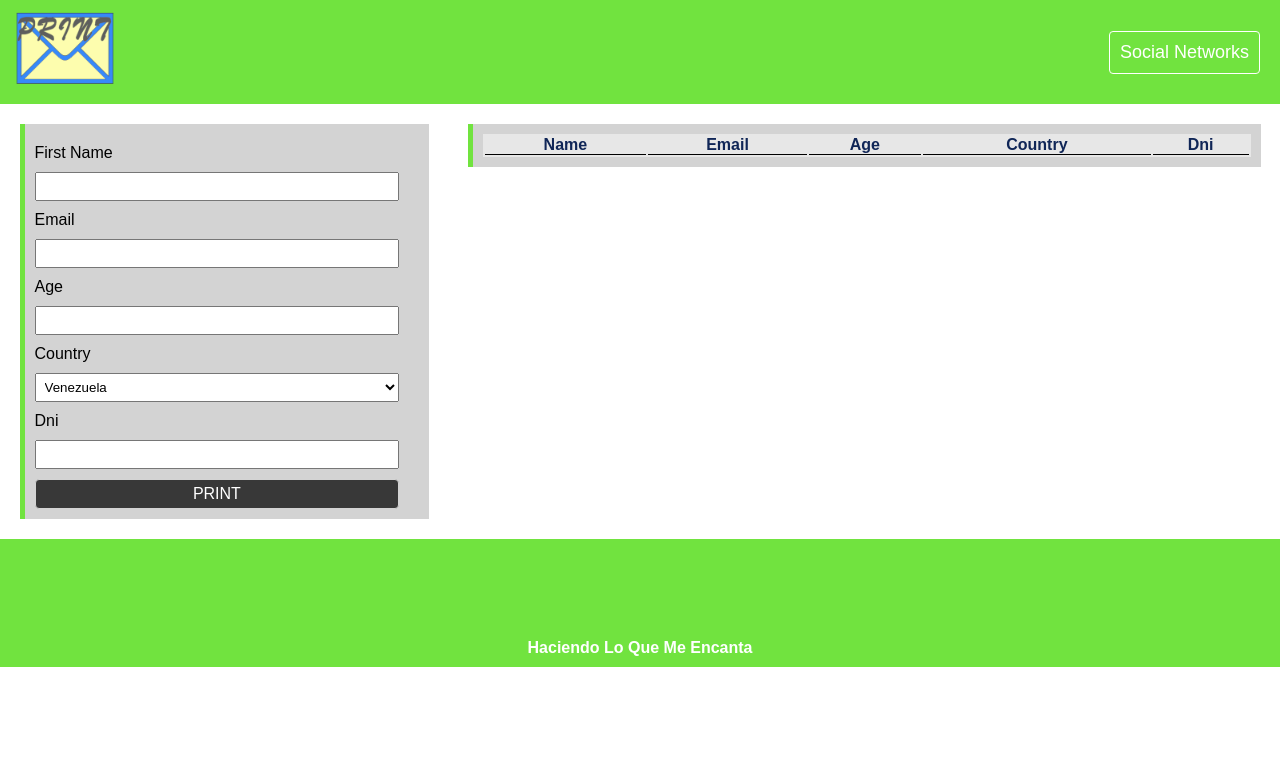
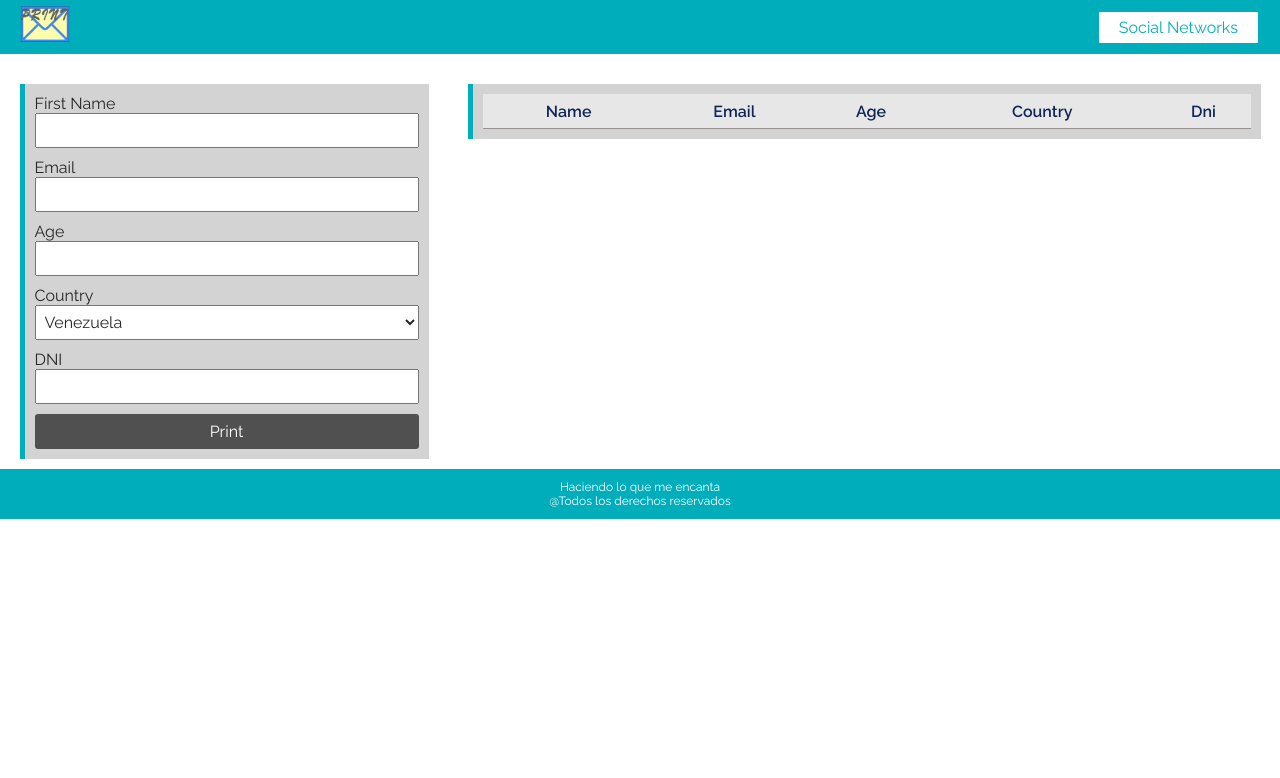
Before and after one commit to fredneyparra0/printForm, a plain HTML site: page index.html in a window 1280 px wide. Drawn offline with Linux system fonts and the light colour scheme.

Commit message:
Mejoras en CSS y formulario

```diff
--- a/app.js
+++ b/app.js
@@ -1,10 +1,11 @@
-const inputName = document.getElementById('inputName');
-const inputEmail = document.getElementById('inputEmail');
-const inputAge = document.getElementById('inputAge');
-const inputCountry = document.getElementById('inputCountry');
-const inputDni = document.getElementById('inputDni');
-const buttonPrint = document.getElementById('buttonPrint');
-const table = document.getElementById('table');
+const inputName = document.getElementById('inputName'),
+    inputEmail = document.getElementById('inputEmail'),
+    inputAge = document.getElementById('inputAge'),
+    inputCountry = document.getElementById('inputCountry'),
+    inputDni = document.getElementById('inputDni'),
+    buttonPrint = document.getElementById('buttonPrint'),
+    table = document.getElementById('table'),
+    form = document.querySelector("#form");
 
 const countrys = ['Venezuela','Colombia','Peru','Chile'];
 
@@ -15,7 +16,7 @@ for (let i = 0; i < countrys.length; i++) {
     inputCountry.appendChild(option);
 }
 
-buttonPrint.addEventListener('click',(e) => {
+form.addEventListener('submit',(e) => {
     e.preventDefault();
     const tr = document.createElement('tr');
 
@@ -23,31 +24,32 @@ buttonPrint.addEventListener('click',(e) => {
     thName.className= 'th';
     thName.textContent = inputName.value;
     tr.appendChild(thName);
-    inputName.value = '';
+    // inputName.value = '';
 
     const thEmail = document.createElement('th');
     thEmail.className = 'th';
     thEmail.textContent = inputEmail.value;
     tr.appendChild(thEmail);
-    inputEmail.value = '';
+    // inputEmail.value = '';
 
     const thAge = document.createElement('th');
     thAge.className = 'th';
     thAge.textContent = inputAge.value;
     tr.appendChild(thAge);
-    inputAge.value = '';
+    // inputAge.value = '';
 
     const thCountry = document.createElement('th');
     thCountry.className = 'th';
     thCountry.textContent = inputCountry.value;
     tr.appendChild(thCountry);
-    inputCountry.value = '';
+    // inputCountry.value = '';
 
     const thDni = document.createElement('th');
     thDni.className = 'th';
     thDni.textContent = inputDni.value;
     tr.appendChild(thDni);
-    inputDni.value = '';
+    // inputDni.value = '';
 
     table.appendChild(tr);
+    form.reset();
 });
--- a/css/main.css
+++ b/css/main.css
@@ -1,14 +1,19 @@
-*{
+* {
     padding: 0;
     margin: 0;
     box-sizing: border-box;
     scroll-behavior: smooth;
+    outline: none;
+    font-family: var(--font1);
+    font-size: 16px;
+    color:rgb(39, 39, 39)
 }
 
 /*-------------------------Variables Globales
 */
 :root{
     --green:#71e33f;
+    --primary: #00adbb;
     --gray: rgb(90 155 177);
     --lightgray: #eae9e900;
     --font1:'Raleway', sans-serif;
@@ -16,16 +21,17 @@
 /*-------------------------Header
 */
 .header{
-    background-color: var(--green);
+    background-color: var(--primary);
     display: flex;
     justify-content: space-between;
     align-items: center;
+    padding: 0 20px;
 }
 .img-header a img{
-    height: 100px;
-    margin-left: 15px;
+    height: 50px;
+    /* margin-left: 15px; */
 }
-.button-header button{
+/* .button-header button{
     border: 1px solid white;
     color: white;
     padding: 10px;
@@ -34,16 +40,17 @@
     background-color: rgba(255, 0, 0, 0);
     margin-right: 20px;
     cursor: pointer;
-}
-.button-header button:hover{
+} */
+/* .button-header button:hover{
     background-color: rgb(96 179 59);
-}
+} */
 /*-------------------------Form and Emails
 */
 /*-------------------------Form
 */
 .container-page{
     display: flex;
+    padding: 10px 0;
 }
 .articles{
     display: grid;
@@ -52,25 +59,24 @@
     margin-top: 20px;
     background-color: lightgray;
     padding: 10px;
-    border-left: 5px solid var(--green);
+    border-left: 5px solid var(--primary);
     box-sizing: content-box;
 }
-label,input,select{
+/* label,input,select{
     margin-top: 10px;
     text-transform: capitalize;
-    font-family: Arial, Helvetica, sans-serif;
     display: block;
     width: 95%;
-}
-input,select{
+} */
+
+/* input,select{
     padding: 5px;
-}
-.articles button{
+} */
+/* .articles button{
     margin: auto;
     margin-top: 10px;
     width: 95%;
     border-radius: 4px;
-    font-family: Arial, Helvetica, sans-serif;
     padding: 5px;
     background-color: rgb(56, 56, 56);
     border: 1px solid lightgray;
@@ -78,7 +84,7 @@ input,select{
     font-size: 16px;
     text-transform: uppercase;
     cursor: pointer;
-}
+} */
 .one{
     width: 30%;
 }
@@ -91,13 +97,14 @@ input,select{
 /*-------------------------Email
 */
 .th{
-    border-bottom: 1px solid black;
+    border-bottom: 1px solid rgb(153, 144, 144);
     color: rgb(59, 59, 59);
-    text-transform: capitalize;
+    /* text-transform: capitalize; */
+    height: 35px;
 }
 table{
     background-color: rgb(231, 231, 231);
-    font-family: Arial, Helvetica, sans-serif;
+    border-spacing: 0;
 }
 .title{
     color: rgb(16, 38, 87);
@@ -105,17 +112,19 @@ table{
 /*-------------------------Footer
 */
 footer{
-    background-color: var(--green);
+    background-color: var(--primary);
     text-align: center;
-    margin-top: 20px;
-    height: 128px;
+    height: 50px;
+    width: 100%;
+    display: flex;
+    flex-direction: column;
+    justify-content: center;
 }
 footer p{
-    padding-top: 100px;
-    text-transform: capitalize;
-    font-family: Arial, Helvetica, sans-serif;
+    /* padding-top: 100px; */
+    /* text-transform: uppercase; */
     color: white;
-    font-weight: 600;
+    font-size: 12px;
 }
 
 @media (max-width: 1018px){
@@ -145,3 +154,53 @@ footer p{
         font-size: 7px;
     }
 }
+
+/* Buttons */
+.button {
+    height: 35px;
+    border: 0;
+    padding: 0 20px;
+    border-radius: 3px;
+    cursor: pointer;
+    border: 2px solid transparent;
+    font-weight: 500;
+}
+
+.btn-dark {
+    background-color: rgb(80, 80, 80);
+    color: white;
+}
+
+.btn-width {
+    width: 100%;
+}
+
+.btn-white-principal {
+    border: 2px solid var(--primary);
+    color: var(--primary);
+    background-color: white;
+}
+.btn-white-principal:hover {
+    border: 2px solid white;
+    color: white;
+    background-color: var(--primary);
+}
+
+/* Forms */
+.form-label-top {
+    margin-bottom: 10px;
+}
+
+.form-label-top input,
+.form-label-top select {
+    width: 100%;
+    height: 35px;
+    padding: 0 5px;
+    margin: top;
+}
+
+input:invalid,
+select:invalid {
+    box-shadow: none;
+    outline: #dc4c3a;
+}
--- a/index.html
+++ b/index.html
@@ -18,7 +18,7 @@
                 </a>
             </div>
             <div class="button-header">
-                <button>Social Networks</button>
+                <button class="button btn-white-principal">Social Networks</button>
             </div>
         </header>
         <!-- Form and Emails -->
@@ -26,23 +26,33 @@
             <article class="articles one">
                 <form id="form">
 
+                    <div class="form-label-top">
                         <label for="name">First Name</label>
                         <input type="text" for="Name" id="inputName" required>
+                    </div>
 
+                    <div class="form-label-top">
                         <label for="email">Email</label>
                         <input type="email" for="email" id="inputEmail" required>
+                    </div>
 
+                    <div class="form-label-top">
                         <label for="age">Age</label>
                         <input type="number" for="age" id="inputAge" required>
+                    </div>
 
+                    <div class="form-label-top">
                         <label for="country">Country</label>
                         <select for="country" id="inputCountry" required>
                         </select>
+                    </div>
 
-                    <label for="dni">Dni</label>
+                    <div class="form-label-top">
+                        <label for="dni">DNI</label>
                         <input type="number" for="dni" id="inputDni" required>
+                    </div>
 
-                    <button id="buttonPrint">Print</button>
+                    <button id="buttonPrint" class="button btn-dark btn-width">Print</button>
                 </form>
             </article>
             <article class="articles two">
@@ -58,7 +68,7 @@
             </article>
         </section>
         <footer>
-            <p>haciendo lo que me encanta</p>
+            <p>Haciendo lo que me encanta</p>
             <p>@Todos los derechos reservados</p>
         </footer>
 
```
Lines whose indentation alone changed are shown as unchanged.
